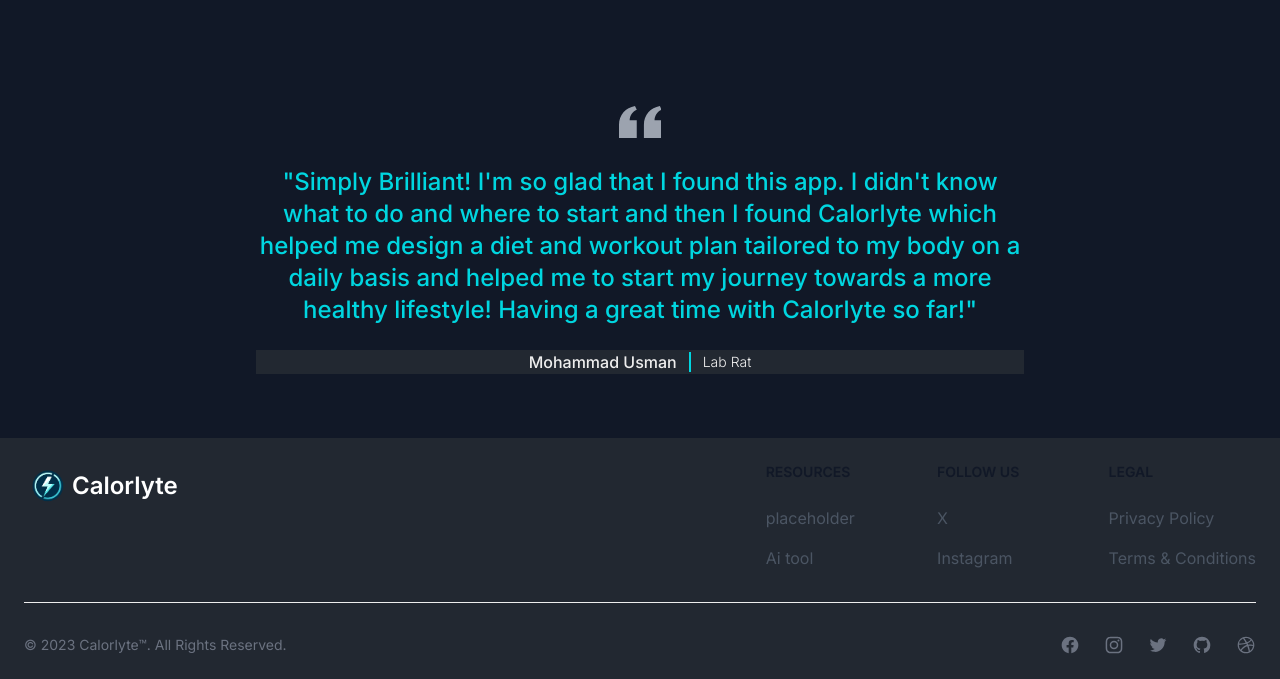
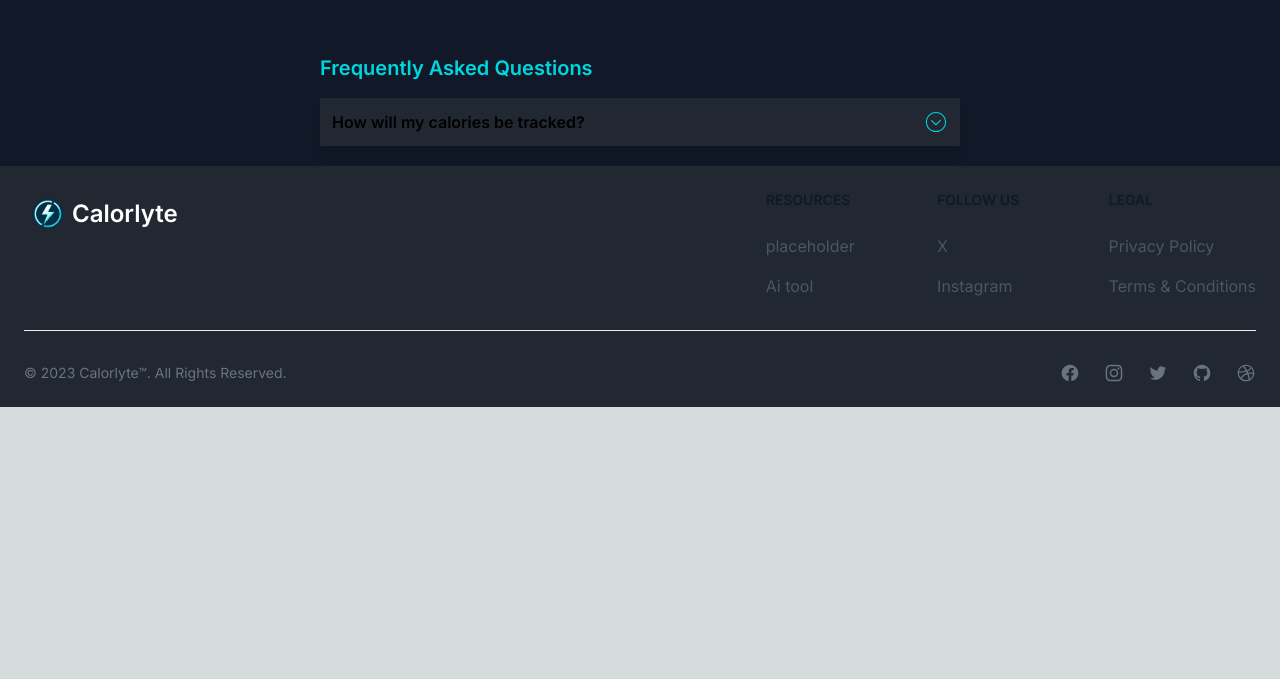
Before and after one commit to zaidtahircodes/Calorlyte, a Next.js app in the folder calorlyte-frontend/: page / in a window 1280 px wide. Shown: the part 2152-2831 px from the top of the page. After the commit the page ends 2559 px from the top, so only its background shows below. Built offline with nearby package versions, Linux system fonts and the light colour scheme.

Commit message:
replace testimonal with FAQ

```diff
--- /dev/null
+++ b/calorlyte-frontend/app/components/CardFAQ.jsx
@@ -0,0 +1,23 @@
+"use client"
+import { useState } from "react"
+export default function CardFAQ() {
+  const [isOpen, setIsOpen] = useState(false)
+    return (
+      <li className="bg-mod-black my-2 shadow-lg" onClick={() => setIsOpen(!isOpen)}>
+            <h2 className="flex flex-row justify-between items-center font-semibold p-3 cursor-pointer">
+              <span>How will my calories be tracked?</span>
+              <svg className="fill-current text-mod-teal h-6 w-6 transform transition-transform duration-500"
+                viewBox="0 0 20 20"
+              >
+                <path d="M13.962,8.885l-3.736,3.739c-0.086,0.086-0.201,0.13-0.314,0.13S9.686,12.71,9.6,12.624l-3.562-3.56C5.863,8.892,5.863,8.611,6.036,8.438c0.175-0.173,0.454-0.173,0.626,0l3.25,3.247l3.426-3.424c0.173-0.172,0.451-0.172,0.624,0C14.137,8.434,14.137,8.712,13.962,8.885 M18.406,10c0,4.644-3.763,8.406-8.406,8.406S1.594,14.644,1.594,10S5.356,1.594,10,1.594S18.406,5.356,18.406,10 M17.521,10c0-4.148-3.373-7.521-7.521-7.521c-4.148,0-7.521,3.374-7.521,7.521c0,4.147,3.374,7.521,7.521,7.521C14.148,17.521,17.521,14.147,17.521,10"></path>
+              </svg>
+            </h2>
+            <div className={`border-l-2 ${isOpen ? 'block' : 'hidden'} border-mod-teal duration-500 transition-all`}
+            >
+              <p className="p-3 text-gray-400">
+                Shipping time is set by our delivery partners, according to the delivery method chosen by you. Additional details can be found in the order confirmation
+              </p>
+            </div>
+          </li>
+    )
+}
--- /dev/null
+++ b/calorlyte-frontend/app/components/FAQ.jsx
@@ -0,0 +1,13 @@
+import CardFAQ from "./CardFAQ"
+export default function FAQ() {
+    return (
+        <div className="flex justify-center items-start my-2">
+        <div className="w-full flex flex-col justify-center sm:w-10/12 md:w-1/2 my-1">
+        <h2 className="text-xl font-semibold text-mod-teal mb-2">Frequently Asked Questions</h2>
+        <ul className="flex flex-col">
+         <CardFAQ />
+          </ul>
+          </div>
+          </div>
+    )
+}
--- a/calorlyte-frontend/app/components/Testimonal.jsx
+++ /dev/null
@@ -1,22 +0,0 @@
-export default function Testimonal() {
-    return (
-    <section className="">
-    <div className="max-w-screen-xl px-4 py-8 mx-auto text-center lg:py-16 lg:px-6">
-        <figure className="max-w-screen-md mx-auto ">
-            <svg className="h-12 mx-auto mb-3 text-gray-400" viewBox="0 0 24 27" fill="none" xmlns="http://www.w3.org/2000/svg">
-                <path d="M14.017 18L14.017 10.609C14.017 4.905 17.748 1.039 23 0L23.995 2.151C21.563 3.068 20 5.789 20 8H24V18H14.017ZM0 18V10.609C0 4.905 3.748 1.038 9 0L9.996 2.151C7.563 3.068 6 5.789 6 8H9.983L9.983 18L0 18Z" fill="currentColor"/>
-            </svg>
-            <blockquote>
-                <p className="text-2xl font-medium text-mod-teal">"Simply Brilliant! I'm so glad that I found this app. I didn't know what to do and where to start and then I found Calorlyte which helped me design a diet and workout plan tailored to my body on a daily basis and helped me to start my journey towards a more healthy lifestyle! Having a great time with Calorlyte so far!"</p>
-            </blockquote>
-            <figcaption className="flex items-center bg-mod-black justify-center mt-6 space-x-3">
-                <div className="flex items-center divide-x-2 divide-mod-teal dark:divide-mod-teal">
-                    <div className="pr-3 font-medium text-mod-white">Mohammad Usman</div>
-                    <div className="pl-3 text-sm font-light text-mod-white">Lab Rat</div>
-                </div>
-            </figcaption>
-        </figure>
-    </div>
-  </section>
-    )
-}
--- a/calorlyte-frontend/app/page.js
+++ b/calorlyte-frontend/app/page.js
@@ -2,7 +2,7 @@
 import Navbar from "./components/Navbar"
 import Hero from "./components/Hero"
 import ContentHome from "./components/ContentHome"
-import Testimonal from "./components/Testimonal"
+import FAQ from "./components/FAQ"
 import Features from "./components/Features"
 import StatisticsHome from "./components/StatisticsHome"
 export default function Home() {
@@ -13,7 +13,7 @@
 <ContentHome/>
 <Features/>
 <StatisticsHome />
-<Testimonal/>
+<FAQ/>
 <Footer/>
 </main>
   )
```
